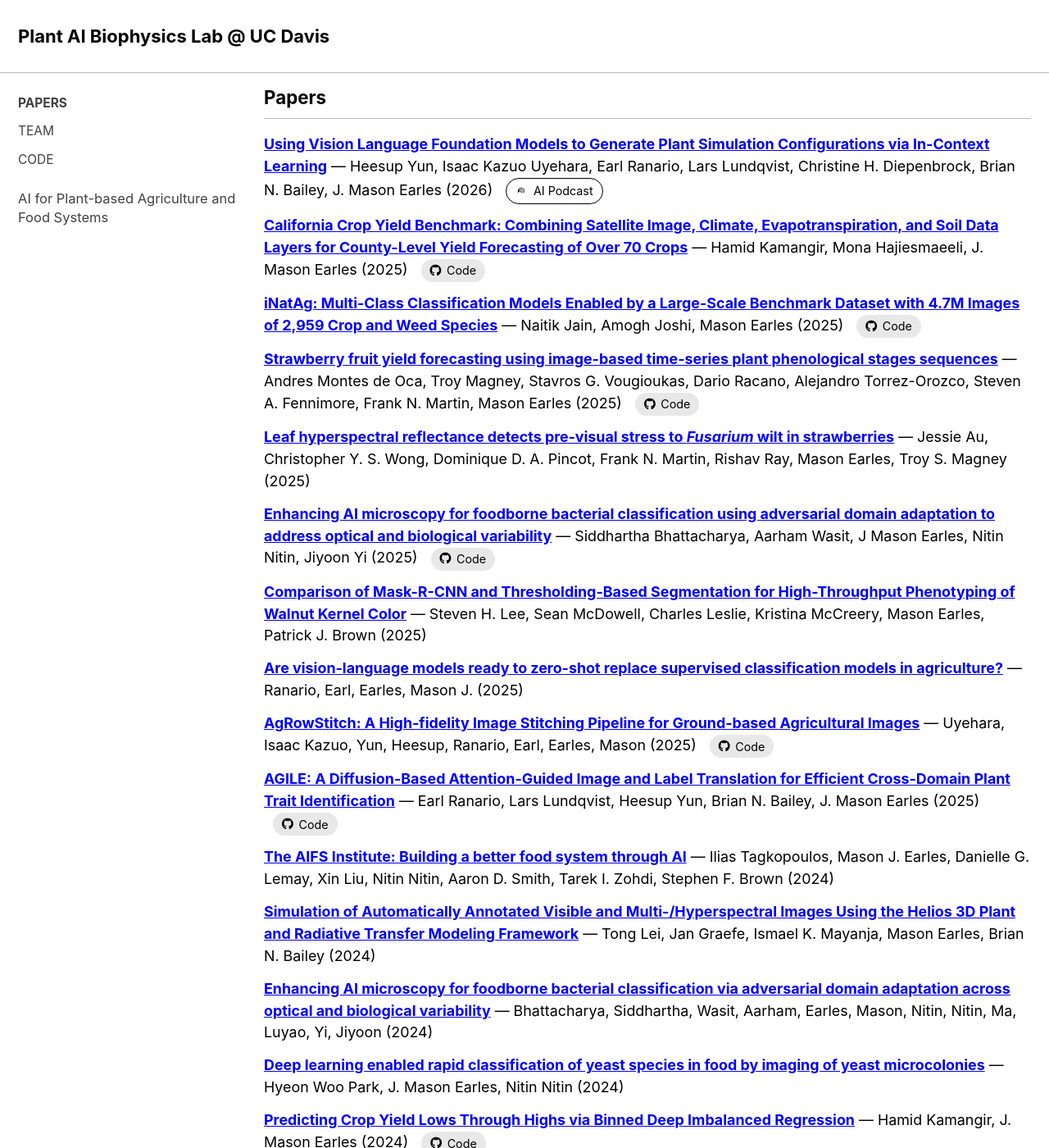
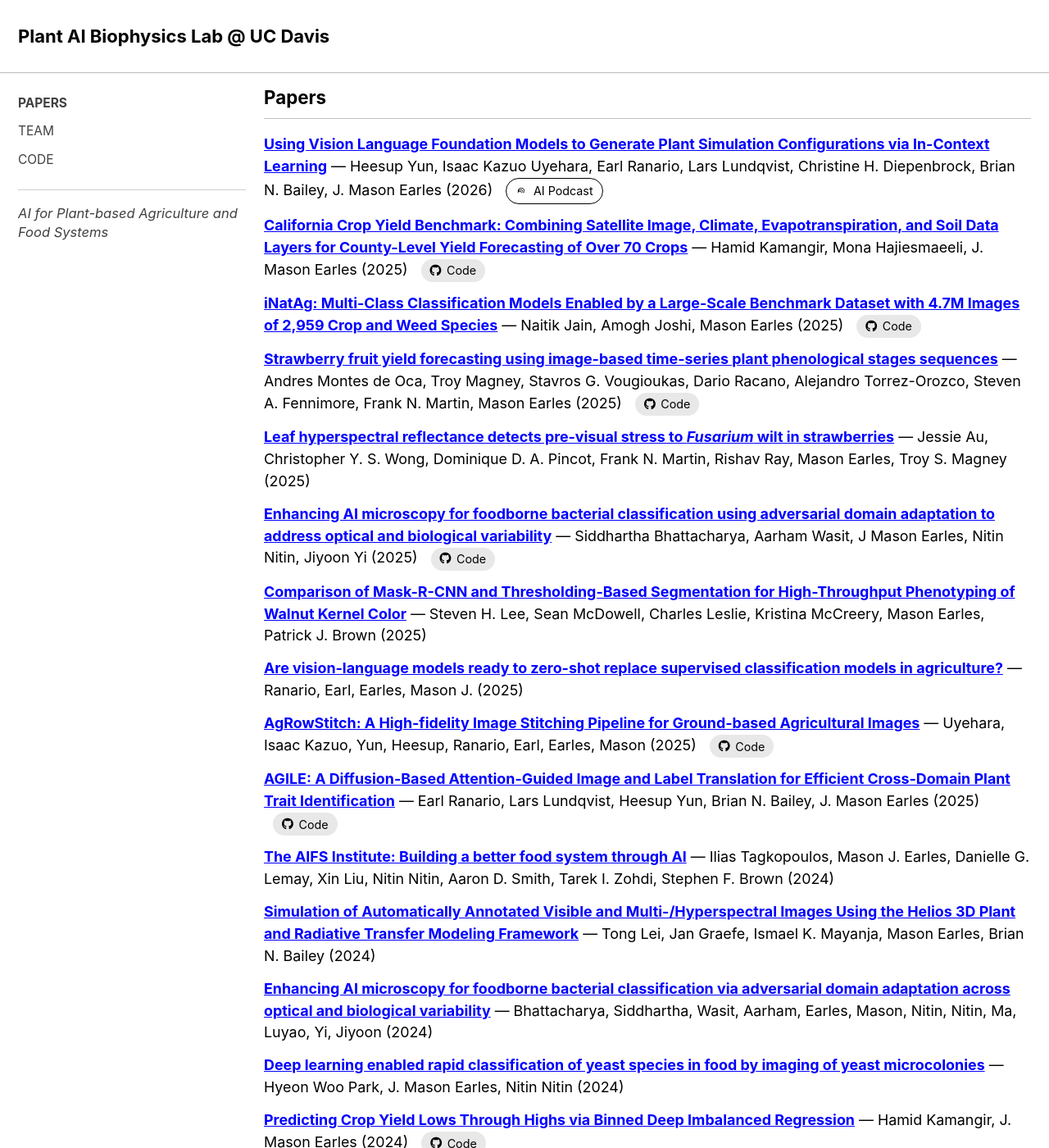
Before and after one commit to plant-ai-biophysics-lab/plant-ai-biophysics-lab.github.io, a Jekyll site: the page built from _pages/publications.md, in a window 1280 px wide and 1400 px high. Shown: the whole window at 82% size. Built offline with Jekyll 4.4.1, drawn with Linux system fonts in a browser that asks for light colours; cached includes are drawn as plain includes.

Commit message:
Sidebar tagline: gray, italic, and divider line above
Made-with: Cursor

```diff
--- a/assets/css/main.scss
+++ b/assets/css/main.scss
@@ -201,8 +201,12 @@ html {
 .sidebar p:last-child {
   margin-top: 1em;
   margin-bottom: 0;
+  padding-top: 1em;
+  border-top: 1px solid $border-color;
   font-size: $type-size-6;
   line-height: 1.4;
+  color: $muted-text-color;
+  font-style: italic;
 }
 
 /* Slightly smaller text in main content */
```
